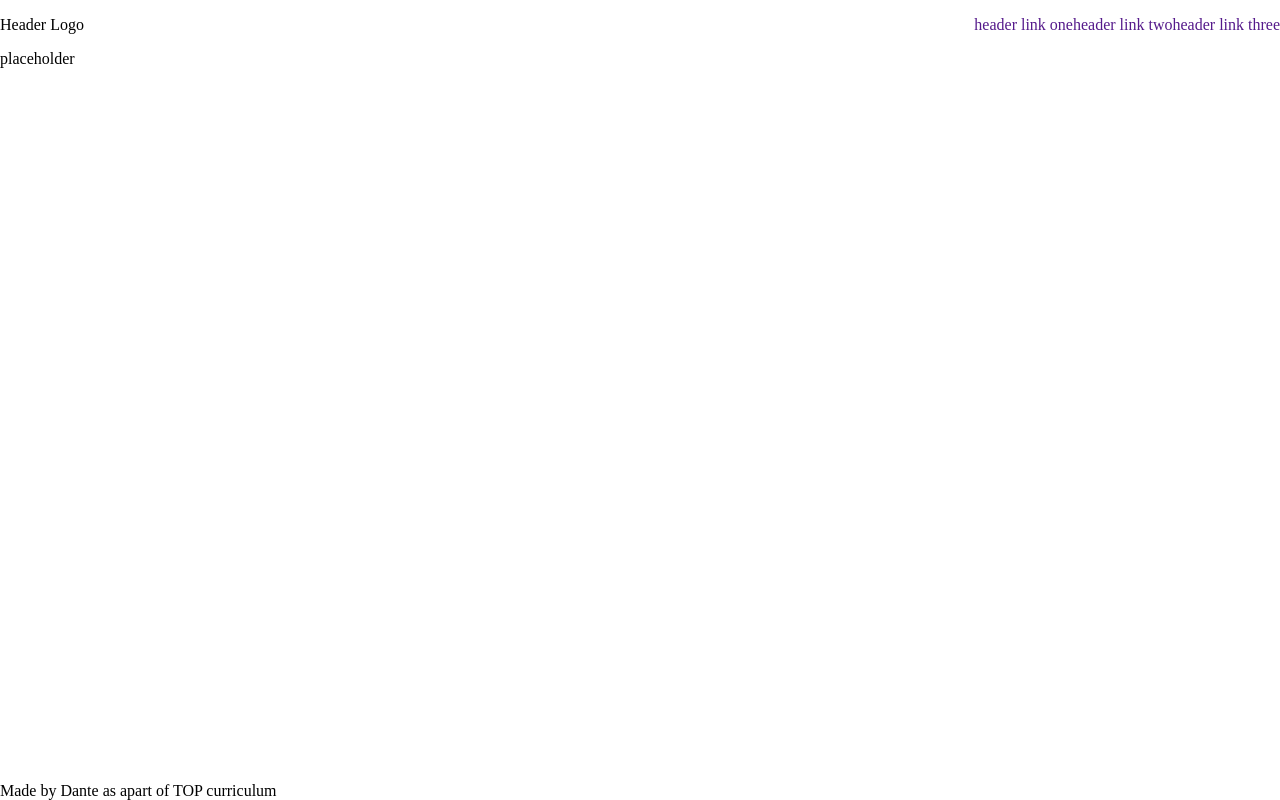
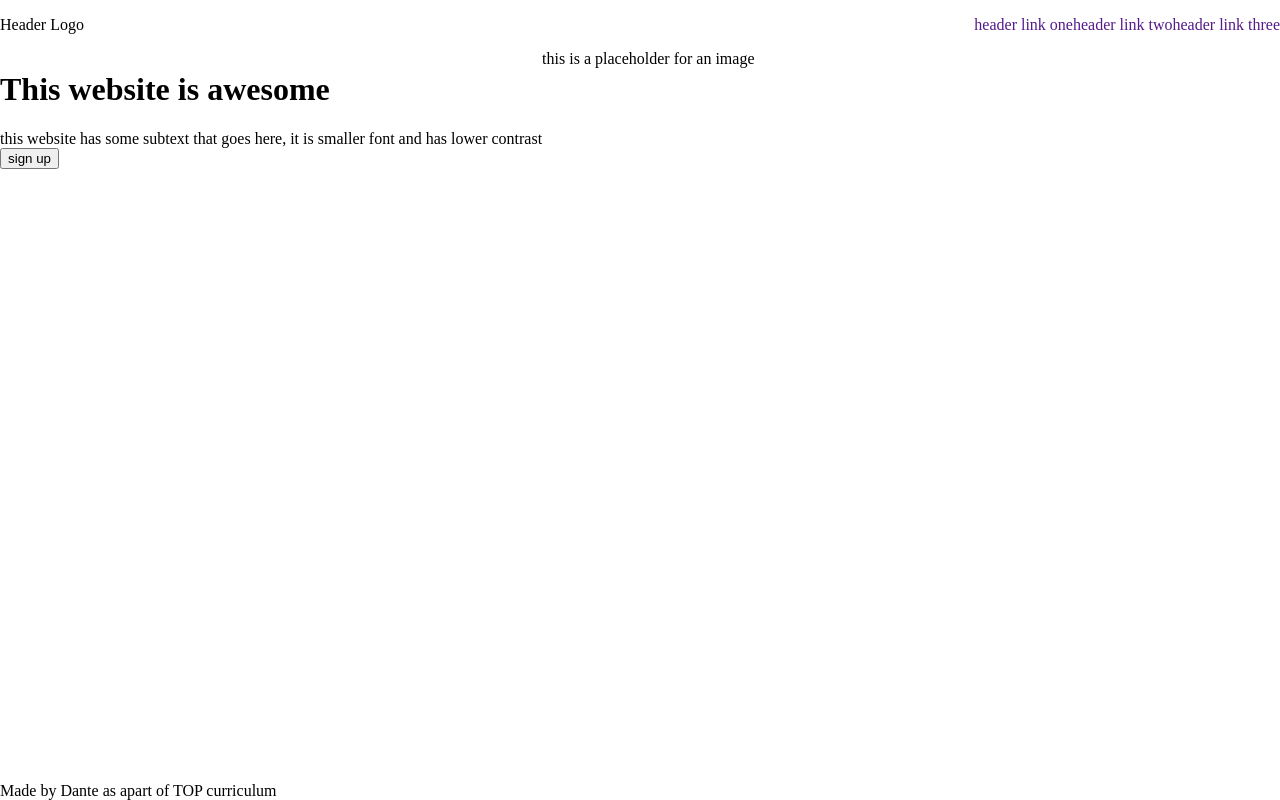
Before and after one commit to D-JSimpson/Landing-Page, a plain HTML site: page index.html in a window 1280 px wide. Drawn offline with Linux system fonts and the light colour scheme.

Commit message:
finish the HTML portion of the header

```diff
--- a/index.html
+++ b/index.html
@@ -21,7 +21,14 @@
         </div>
 
         <div class="header-content">
-            <p>placeholder</p>
+            <div class="header-container">
+                <h1>This website is awesome</h1>
+                <p>this website has some subtext that goes here, it is smaller font and has lower contrast</p>
+                <button>sign up</button>
+            </div>
+
+            <p>this is a placeholder for an image</p>
+
         </div>
 
     </div>
--- a/style.css
+++ b/style.css
@@ -13,20 +13,28 @@ ul{
 p{
 margin:0px;
 }
+
 a{
     text-decoration: none;
 }
+
 .footer{
     margin-top: auto;
 }
+
 .header{
     display: flex;
     flex-direction: column;
 }
+
 .header-nav{
     display: flex;
     align-items: center;
 }
+
 .header-links{
     margin-left: auto;
 }
+.header-content{
+    display: flex;
+}
```
